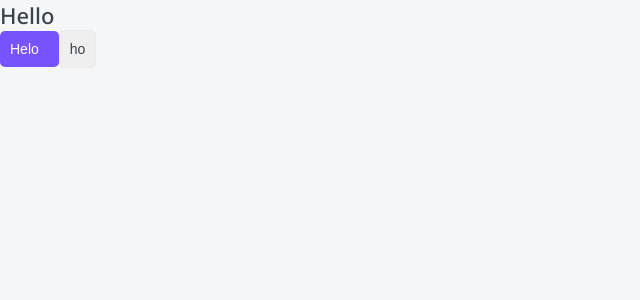
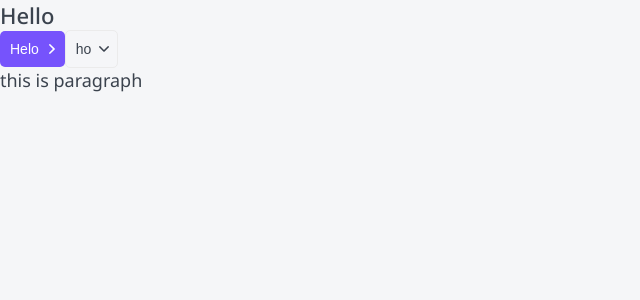
Before and after one commit to ancill/NextJsRatingApp, a Next.js app: page / in a window 1280 px wide. Shown: the top 300 px of the page, without its empty margins (0-640 px from the left). Built offline with nearby package versions, Linux system fonts and the light colour scheme.

Commit message:
Fixed svg

```diff
--- a/components/Button/Button.module.css
+++ b/components/Button/Button.module.css
@@ -5,7 +5,7 @@
 	padding: 10px;
 
 	cursor: pointer;
-	transition: all 0.1s;
+	transition: all 0.2s;
 	text-align: center;
 
 	border: none;
@@ -26,21 +26,26 @@
 .ghost {
 	color: var(--black);
 	border: 1px solid var(--gray-light);
-	background-color: none;
+	background: none;
 }
 
 .ghost:hover {
 	color: var(--white);
-	background-color: var(--primary-hover);
+	background-color: var(--primary);
 }
 
 .arrow {
-	display: inline;
+	display: inline-block;
 
 	margin-left: 10px;
 }
 
 .down {
-	transition: all 2s;
+	transition: all 0.2s;
 	transform: rotate(90deg);
 }
+
+.primary svg,
+.ghost:hover svg {
+	fill: var(--white);
+}
--- a/components/Button/Button.tsx
+++ b/components/Button/Button.tsx
@@ -1,19 +1,21 @@
 import { ButtonProps } from './Button.props';
 import styles from './Button.module.css';
 import cn from 'classnames';
+import ArrowIcon from './arrow.svg';
+
 
 export const Button = ({ appearance, arrow = 'none', children, className, ...props }: ButtonProps): JSX.Element => {
 	return <button className={cn(styles.button, className, {
-		[styles.primary]: appearance === 'primary',
-		[styles.ghost]: appearance === 'ghost'
+		[styles.primary]: appearance == 'primary',
+		[styles.ghost]: appearance == 'ghost',
 	})}
 		{...props}
 	>
 		{children}
-		{arrow !== 'none' && <span className={cn(styles.arrow, {
-			[styles.down]: arrow === 'down'
+		{arrow != 'none' && <span className={cn(styles.arrow, {
+			[styles.down]: arrow == 'down'
 		})}>
-
+			<ArrowIcon />
 		</span>}
 	</button >;
 };
--- /dev/null
+++ b/components/Paragraph/Paragraph.module.css
@@ -0,0 +1,15 @@
+.p {
+	margin: 0;
+}
+
+.l {
+	font-size: 18px;
+}
+
+.m {
+	font-size: 16px;
+}
+
+.s {
+	font-size: 14px;
+}
--- /dev/null
+++ b/components/Paragraph/Paragraph.props.tsx
@@ -0,0 +1,6 @@
+import { DetailedHTMLProps, HTMLAttributes, ReactNode } from 'react';
+
+export interface ParagraphProps extends DetailedHTMLProps<HTMLAttributes<HTMLParagraphElement>, HTMLParagraphElement> {
+	children: ReactNode;
+	size?: 's' | 'm' | 'l'
+}
--- /dev/null
+++ b/components/Paragraph/Paragraph.tsx
@@ -0,0 +1,15 @@
+import { ParagraphProps } from './Paragraph.props';
+import styles from './Paragraph.module.css';
+import cn from 'classnames';
+export const Paragraph = ({ children, size, className, ...props }: ParagraphProps): JSX.Element => {
+	return (
+		<p
+			className={cn(styles.p, className, {
+				[styles.s]: size === 's',
+				[styles.m]: size === 'm',
+				[styles.l]: size === 'l',
+			})}
+			{...props}
+		>{children}</p>
+	);
+};
--- a/next.config.js
+++ b/next.config.js
@@ -1,6 +1,29 @@
-/** @type {import('next').NextConfig} */
-const nextConfig = {
-  reactStrictMode: true,
+module.exports = {
+	images: {
+		domains: ['courses-top.ru']
+	},
+	webpack(config, options) {
+		config.module.rules.push({
+			loader: '@svgr/webpack',
+			issuer: /\.[jt]sx?$/,
+			options: {
+				prettier: false,
+				svgo: true,
+				svgoConfig: {
+					plugins: [{
+						name: 'preset-default',
+						params: {
+							override: {
+								removeViewBox: false
+							}
+						}
+					}],
+				},
+				titleProp: true,
+			},
+			test: /\.svg$/,
+		});
+
+		return config;
+	},
 };
-
-module.exports = nextConfig;
--- a/pages/index.tsx
+++ b/pages/index.tsx
@@ -1,12 +1,14 @@
 import { Button, Htag } from '../components';
+import { Paragraph } from '../components/Paragraph/Paragraph';
 
 export default function Home(): JSX.Element {
 
   return (
     <div>
       <Htag tag='h2'>Hello</Htag>
-      <Button appearance='primary' arrow='down'>Helo</Button>
-      <Button appearance='ghost'>ho</Button>
+      <Button appearance='primary' arrow='right'>Helo</Button>
+      <Button appearance='ghost' arrow='down'>ho</Button>
+      <Paragraph size='l'>this is paragraph</Paragraph>
     </div>
   );
 }
```
Also changed, not shown: images.d.ts (added, +50 -0 lines), components/Button/Arrow.svg.
